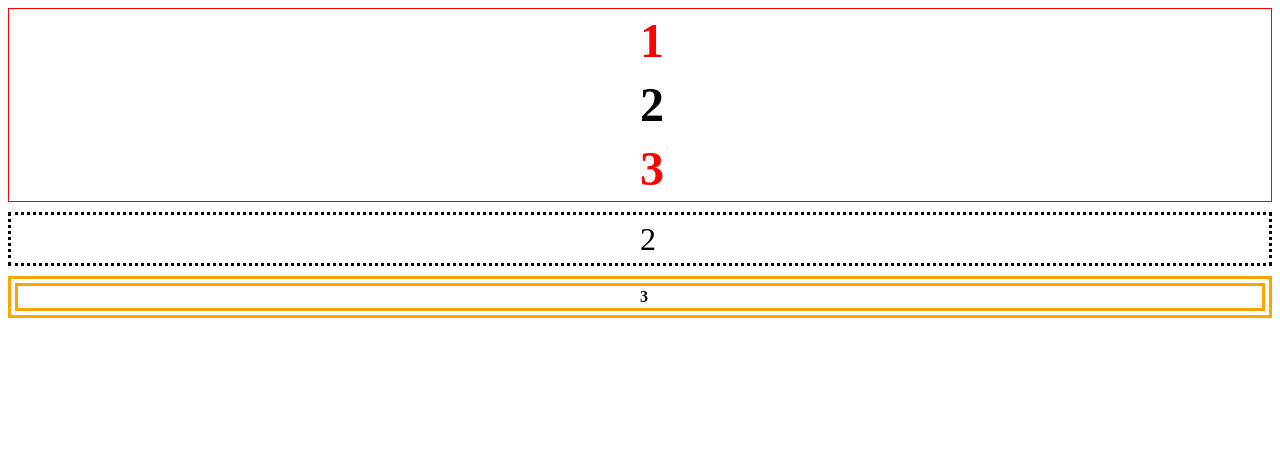
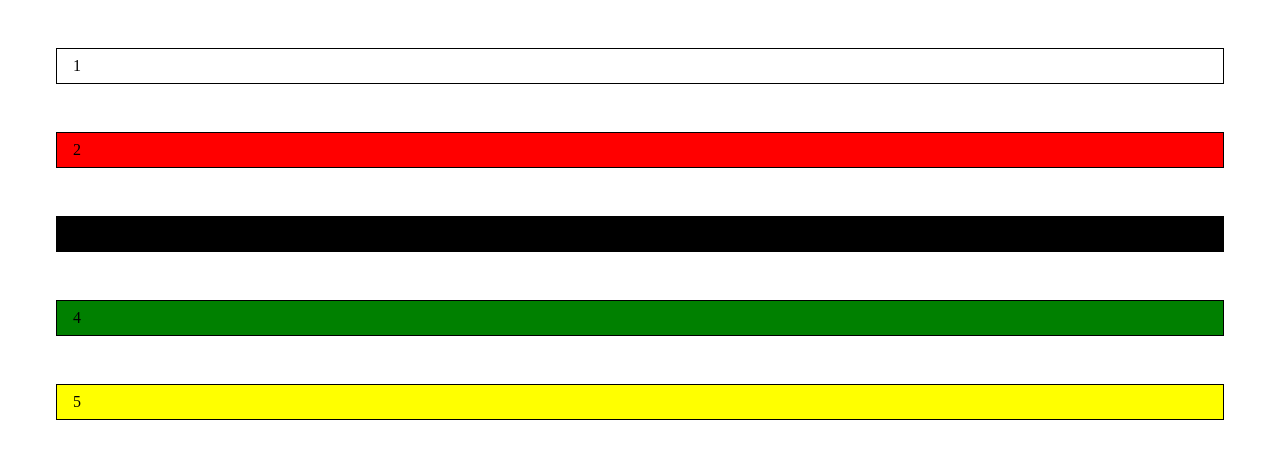
Before and after one commit to KIBORGN/tekwill_front, a plain HTML site: page index.html in a window 1280 px wide. Shown: the top 458 px of the page. Drawn offline with Linux system fonts and the light colour scheme.

Commit message:
positions

```diff
--- a/index.html
+++ b/index.html
@@ -8,16 +8,13 @@
     <title>Document</title>
 </head>
 <body>
-    <div class="gross1">
-        <span class="span1">1</span>
-        <span class="span1">2</span>
-        <span class="span1">3</span>
-    </div>
-    <div class="gross2">
-        <span id="span2">2</span>
-    </div>
-    <div class="gross3">
-        <span style="font-size: 20x; line-height: 22px; font-weight: bold; padding: 0 50%;">3</span>
-    </div>
+    <div class="item item1">1</div>
+    <div class="item item2">2</div>
+    <div class="item item3">3</div>
+    <div class="item item4">4</div>
+    <div class="item item5">5</div>
+
+
+    <div class="screen"></div>
 </body>
 </html>
--- /dev/null
+++ b/ls6/style.css
@@ -0,0 +1,46 @@
+body {
+    font-family: 'Halvar Engschrift';
+
+}
+
+.gross1 {
+    border: solid 1px red;
+}
+
+div {
+
+}
+
+.gross2 {
+    margin-top: 10px;
+    border: dotted 3px black;
+    ;
+}
+.gross2:hover {
+    margin-top: 10px;
+    border: dotted 3px green;
+    ;
+}
+
+.gross3 {
+    margin-top: 10px;
+    border: double 10px orange;
+}
+
+#span2 {
+    font-size: 2rem;
+    font-weight: 300;
+    line-height: 3rem;
+    padding: 0 50%;
+}
+
+.span1 {
+    font-size: 3rem;
+    font-weight: 600;
+    line-height: 4rem;
+    padding: 0 50%;
+}
+
+.span1:first-child, .span1:last-child {
+    color: red;
+}
--- a/style.css
+++ b/style.css
@@ -1,46 +1,33 @@
-body {
-    font-family: 'Halvar Engschrift';
-
+.item {
+    padding: 8px 16px;
+    border: solid 1px black;
+    margin: 48px;
+    background: white;
+    position: sticky;
+    top:0
 }
 
-.gross1 {
-    border: solid 1px red;
+.item1 {
+    background-color: white;
 }
 
-div {
-
+.item2 {
+    background-color: red;
 }
 
-.gross2 {
-    margin-top: 10px;
-    border: dotted 3px black;
-    ;
-}
-.gross2:hover {
-    margin-top: 10px;
-    border: dotted 3px green;
-    ;
+.item3 {
+    background-color: black;
 }
 
-.gross3 {
-    margin-top: 10px;
-    border: double 10px orange;
+.item4 {
+    background-color: green;
 }
 
-#span2 {
-    font-size: 2rem;
-    font-weight: 300;
-    line-height: 3rem;
-    padding: 0 50%;
+.item5 {
+    background-color: yellow;
 }
 
-.span1 {
-    font-size: 3rem;
-    font-weight: 600;
-    line-height: 4rem;
-    padding: 0 50%;
+
+.screen {
+    height: 400vh;
 }
-
-.span1:first-child, .span1:last-child {
-    color: red;
-}
```
Also changed, not shown: ls6/index.html (added, +23 -0 lines).
